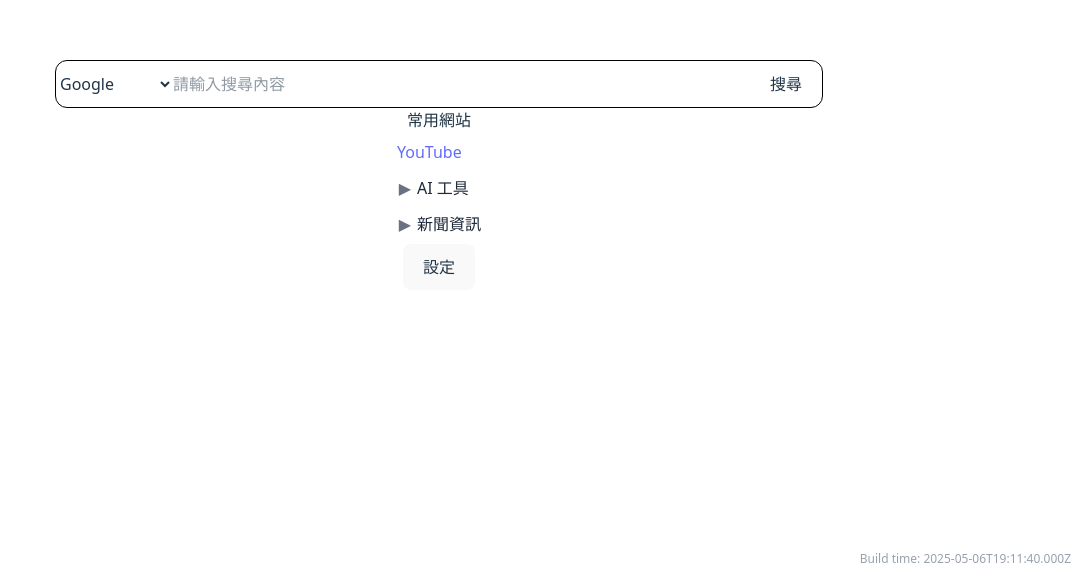
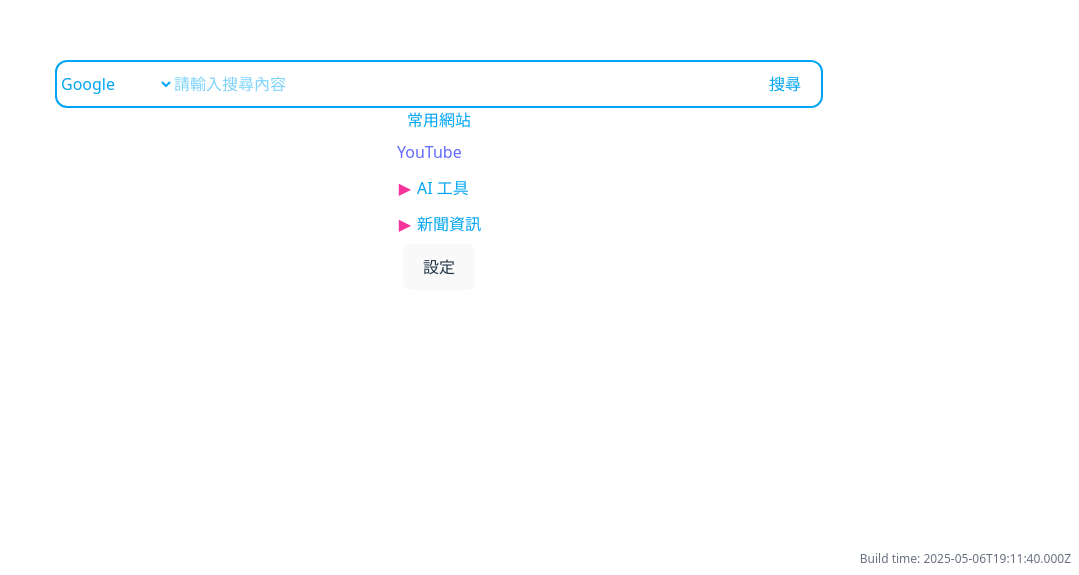
Before and after one commit to Moranjianghe/new-tab, a Vue app: page / in a window 1280 px wide. Shown: the part 225-800 px from the top of the page, without its empty margins (201-1280 px from the left). Built offline with nearby package versions, Linux system fonts and the light colour scheme.

Commit message:
feat: 更新資料夾項目和搜尋欄樣式，改善使用者介面和可讀性

```diff
--- a/src/App.vue
+++ b/src/App.vue
@@ -1,8 +1,8 @@
 <template>
-  <div class="w-full h-full flex flex-col items-center">
+  <div class="text-sky-500 border-pink-500 dark:border-white  w-full h-full flex flex-col items-center">
     <!--search bar-->
-    <div class="flex h-12 w-full max-w-[768px]  rounded-xl border border-black dark:border-white "
-      :class="{ 'ring-2 ring-blue-500 border-blue-500': isSearchBarFocused }">
+    <div class="flex h-12 w-full max-w-[768px]  rounded-xl border-2 ring-2 ring-white  transition-colors  "
+      :class="{ 'ring-pink-500 border-pink-500': isSearchBarFocused }">
       <select class="focus:outline-none" v-model="selectedSearchEngine" @focus="isSearchBarFocused = true"
         @blur="isSearchBarFocused = false">
         <option v-for="engine in searchEngines" :key="engine" :value="engine.url">
@@ -47,7 +47,7 @@
     </select>
   </div>
   <!--構建時間-->
-    <div class="fixed bottom-2 right-2 text-xs text-gray-400">
+  <div class="fixed bottom-2 right-2 text-xs text-gray-500">
     Build time: {{ buildTime }}
   </div>
 </template>
--- a/src/components/FolderItem.vue
+++ b/src/components/FolderItem.vue
@@ -1,33 +1,29 @@
-<template>
+<template class="text-sky-500 border-pink-500 dark:border-white">
   <div class="folder-item my-1">
     <!-- 資料夾標題 -->
     <div v-if="item.type === 'folder'"
-           class="folder-title flex items-center px-2 py-1 rounded hover:bg-gray-100 cursor-pointer transition-colors"
+      class="flex items-center px-2 py-1 rounded hover:bg-pink-100 cursor-pointer transition-colors"
       @click="toggleOpen">
-        <span class="text-gray-500 mr-1 w-4">{{ item.isOpen ? '▼' : '▶' }}</span>
-        <span class="font-medium text-gray-800">{{ item.name }}</span>
+      <span class="text-pink-500 dark:text-white mr-1 w-4">{{ item.isOpen ? '▼' : '▶' }}</span>
+      <span class="font-medium">{{ item.name }}</span>
     </div>
 
     <!-- 資料夾內容 (遞迴) -->
-      <div v-if="item.type === 'folder' && item.isOpen" class="folder-content pl-4 border-l border-gray-200 ml-2">
+    <div v-if="item.type === 'folder' && item.isOpen" class="folder-content pl-4 border-l-2 border-sky-200 ml-2">
       <div v-for="(child, index) in item.items" :key="index" class="py-0.5">
         <!-- 遞迴呼叫自身組件來處理子資料夾 -->
         <folder-item v-if="child.type === 'folder'" :item="child" />
         <!-- 一般網站連結 -->
-          <a v-else
-             :href="child.url"
-             target="_blank"
-             class="site-link flex items-center px-2 py-1 rounded text-blue-600 hover:bg-blue-50 hover:text-blue-700 transition-colors">
+        <a v-else :href="child.url" target="_blank"
+          class="flex items-center px-2 py-1 rounded  hover:bg-pink-100  transition-colors">
           {{ child.name }}
         </a>
       </div>
     </div>
 
     <!-- 一般網站連結 -->
-      <a v-else-if="!item.type || item.type !== 'folder'"
-         :href="item.url"
-         target="_blank"
-         class="site-link flex items-center px-2 py-1 rounded text-blue-600 hover:bg-blue-50 hover:text-blue-700 transition-colors">
+    <a v-else-if="!item.type || item.type !== 'folder'" :href="item.url" target="_blank"
+      class="flex items-center px-2 py-1 rounded  hover:bg-pink-100  transition-colors">
       {{ item.name }}
     </a>
   </div>
```
Lines whose indentation alone changed are shown as unchanged.
